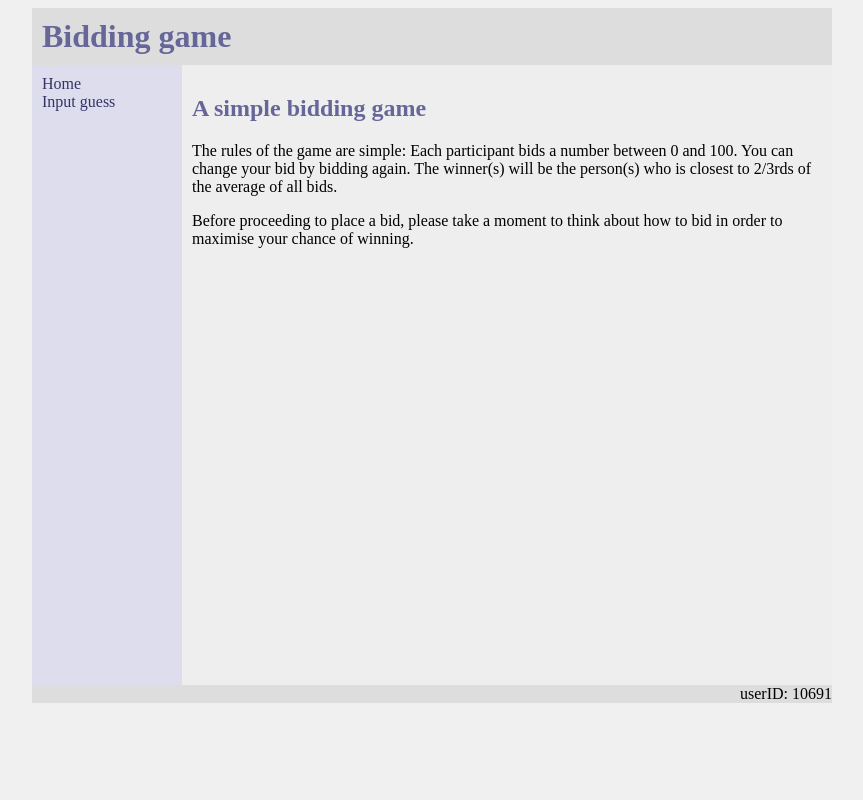
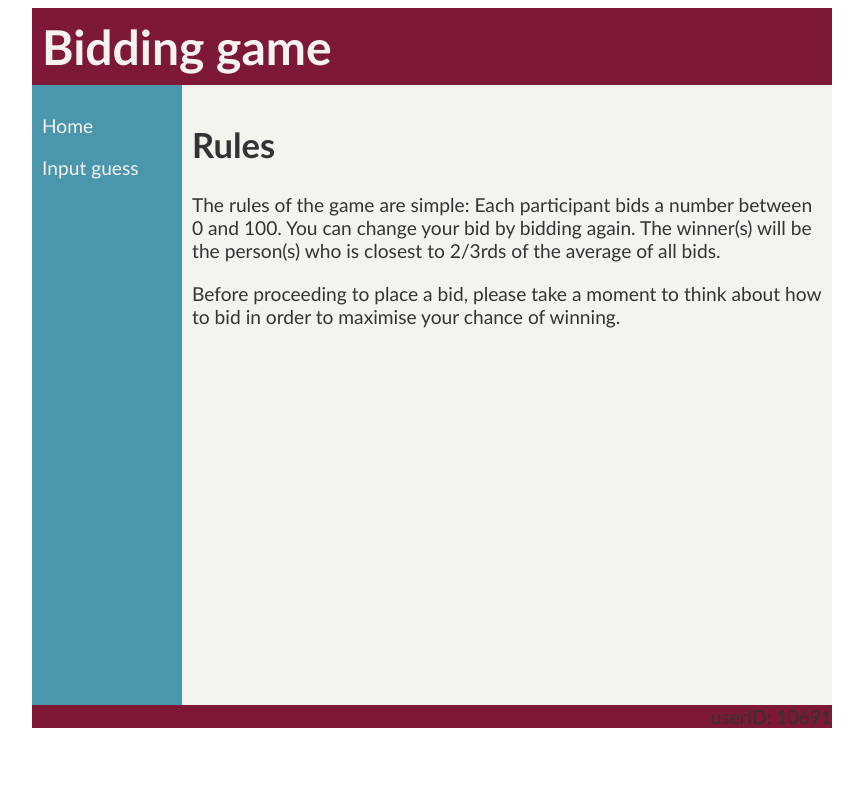
Before and after one commit to DTU-ELMA/teaching-games, a PHP site: page /?page=1 in a window 1280 px wide. Shown: the whole page, without its empty margins (208-1071 px from the left). Run offline with PHP 8.4, Linux system fonts and the light colour scheme.

Commit message:
colorscheme update, plotting commands in single window

```diff
--- a/guess_average/css/style.css
+++ b/guess_average/css/style.css
@@ -1,18 +1,19 @@
 /* Colours */
+/* #7D1935  #4A96AD  #F5F3EE  #FFFFFF */
 body,html{
-	background-color: #F0F0F0;
+	background-color: #FFFFFF;
 }
 
 #header,#footer{
-	background: #DDD;
+	background: #7D1935;
 }
 
 #sidebar,#wrap{
-	background: #DDE;
+	background: #4A96AD;
 }
 
 #content{
-	background: #EEE;
+	background: #F5F3EE;
 }
 
 
@@ -48,22 +49,31 @@ body,html{
 
 /* Text Colors */
 h1 {
-	color: #669;
+	color: #F5F3EE;
 	margin:0;
+	font-family: "Trebuchet MS";
+	font-size: 2.5em;
 }
 h2 {
-	color: #669;
+	color: #333333;
+	font-family: "Trebuchet MS";
+	font-size: 1.8em;
+}
+body {
+	color: #333333;
+	font-family: "Trebuchet MS";
+	font-size: 1.2em;
 }
 
 
 /* Link Settings*/
 a:link{
-	color: #336;
+	color: #F5F3EE;
 	text-decoration:none;
 }
 
 a:visited{
-	color: #336;
+	color: #F5F3EE;
 	text-decoration:none;
 }
 
--- a/guess_average/php/home.php
+++ b/guess_average/php/home.php
@@ -1,4 +1,4 @@
-<h2>A simple bidding game</h2>
+<h2>Rules</h2>
 
 <p> The rules of the game are simple:
 Each participant bids a number between 0 and 100.
--- a/guess_average/php/nav.php
+++ b/guess_average/php/nav.php
@@ -1,2 +1,2 @@
-<a href=index.php>Home</a><br />
-<a href=index.php?page=guess>Input guess</a><br />
+<p><a href=index.php>Home</a></p>
+<p><a href=index.php?page=guess>Input guess</a></p>
--- a/pay_as_bid/php/nav.php
+++ b/pay_as_bid/php/nav.php
@@ -1,2 +1,2 @@
-<a href=index.php>Home</a><br />
-<a href=index.php?page=guess>Bid into the market</a><br />
+<p><a href=index.php>Home</a></p>
+<p><a href=index.php?page=guess>Bid into the market</a></p>
```
Also changed, not shown: pay_as_bid/css/style.css (+18 -8 lines), 1 other file.
